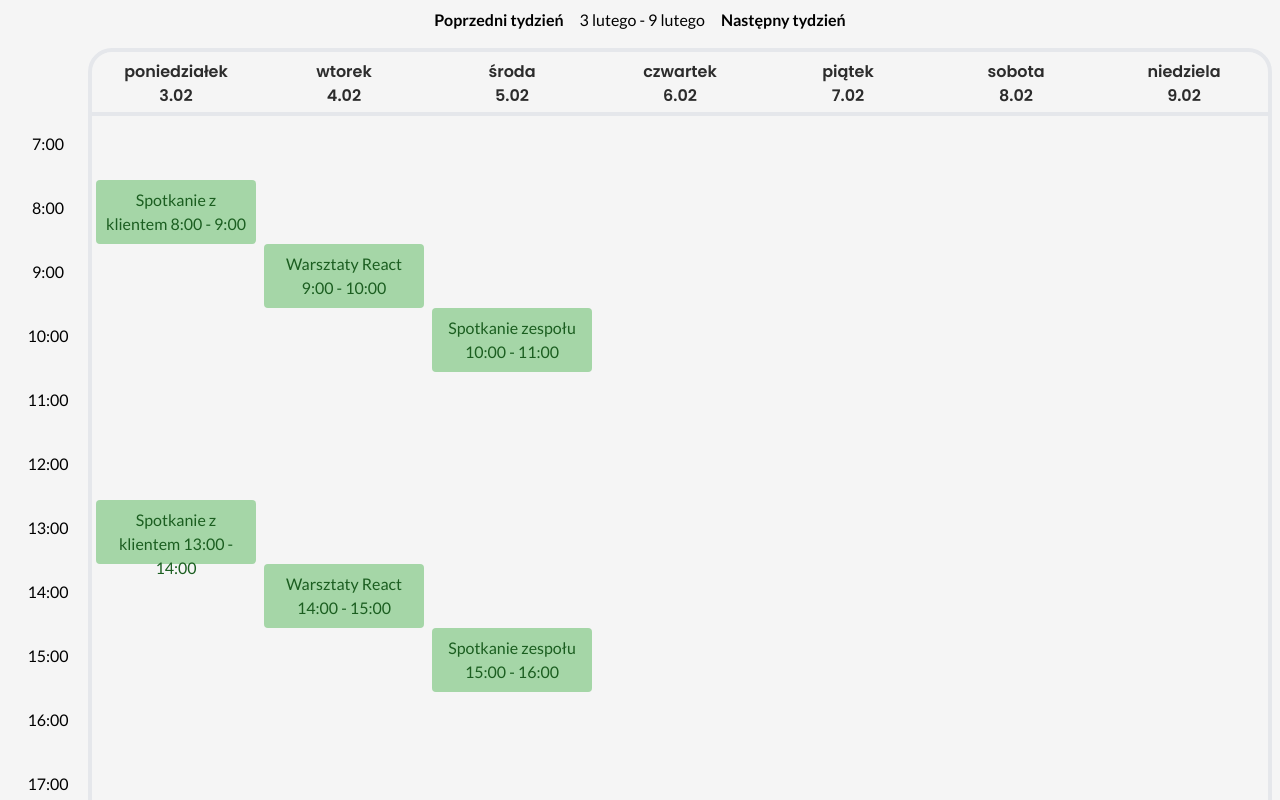
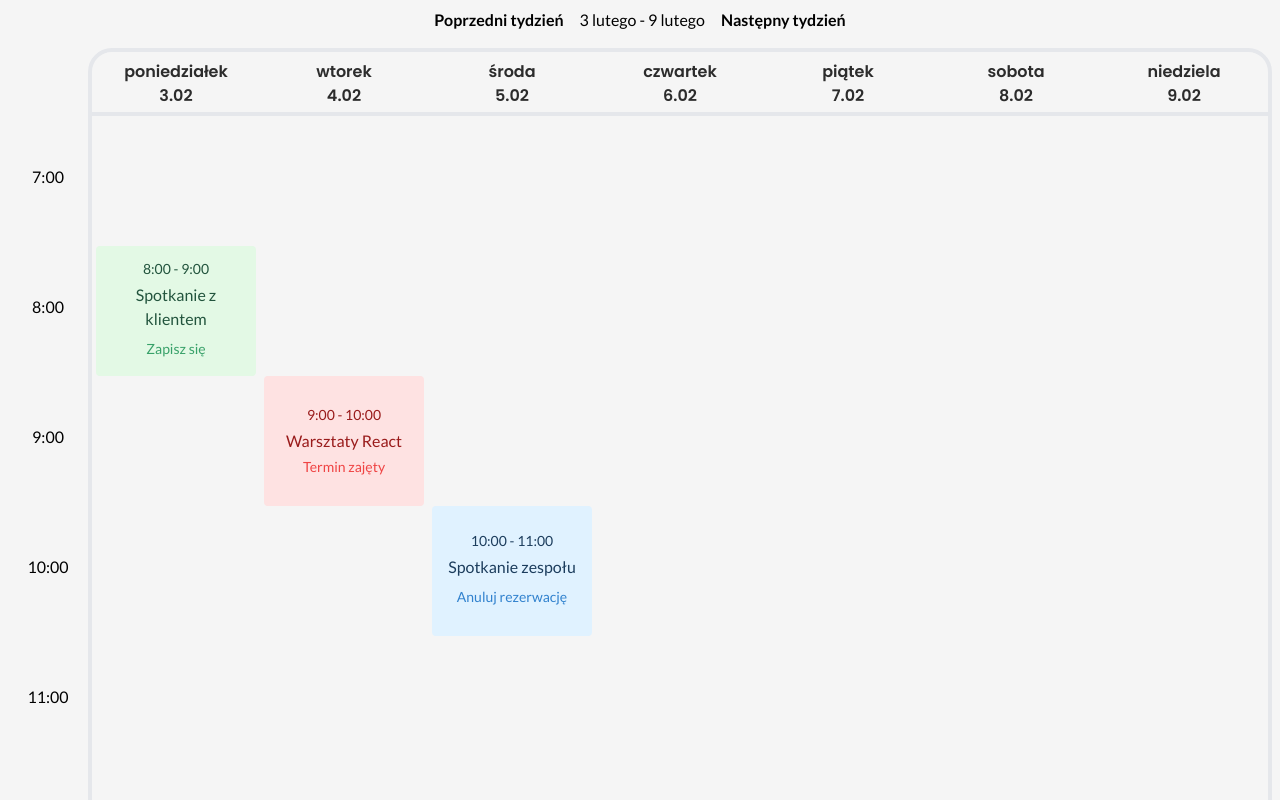
Before and after one commit to Jnlietta/weekly-calendar, a React (Create React App) app: page / in a window 1280 px wide. Shown: the top 800 px of the page. Built offline with nearby package versions, Linux system fonts and the light colour scheme.

Commit message:
Change colors for events in EventCell and taiwindconfig files

```diff
--- a/src/components/EventCell/EventCell.tsx
+++ b/src/components/EventCell/EventCell.tsx
@@ -1,9 +1,58 @@
 import React from "react";
 
-const EventCell = () => {
+interface EventCellProps {
+    event: {
+        date: string;
+        hourStart: number;
+        hourEnd: number;
+        title: string;
+        status: 'busy' | 'free' | 'booked';
+    };
+    eventIndex: number;
+    columnHours: number[];
+}
+
+const EventCell: React.FC<EventCellProps> = ({event, eventIndex, columnHours}) => {
+    const hourHeight = 130;
+    const isFree = event.status === 'free';
+    const isBooked = event.status === 'booked';
+    const isBusy = event.status === 'busy';
+
     return (
-        <div className="event-cell bg-primary text-white rounded-lg p-1">
-        <p className="text-sm">Spotkanie z klientem</p>
+        <div
+            key={eventIndex}
+            className={`event-cell flex flex-col justify-center items-center rounded text-center p-2 absolute
+                ${isFree ? 'bg-free-100 text-free-800' : ''}
+                ${isBooked ? 'bg-booked-100 text-booked-800' : ''}
+                ${isBusy ? 'bg-red-100 text-red-800' : ''}
+            `}
+            style={{
+                top: `${(event.hourStart - columnHours[0]) * hourHeight}px`, // Sets the top position based on the hour
+                height: `${hourHeight}px`,
+                width: "100%",
+            }}
+        >
+            <div className="event-time text-sm mb-1">
+                {event.hourStart}:00 - {event.hourEnd}:00
+            </div>
+
+            <div className="event-title text-base mb-1">
+                {event.title}
+            </div>
+
+            {isFree ? (
+                <button className="event-button text-free-500 text-sm py-1 px-3 rounded">
+                    Zapisz się
+                </button>
+            ) : isBooked ? (
+                <button className="event-status text-booked-500 text-sm py-1 px-3 rounded">
+                    Anuluj rezerwację
+                </button>
+            ) : isBusy ? (
+                <div className="event-status text-red-500 text-sm">
+                    Termin zajęty
+                </div>
+            ) : null}
         </div>
     );
     };
--- a/src/components/EventsList/EventsList.tsx
+++ b/src/components/EventsList/EventsList.tsx
@@ -1,4 +1,5 @@
 import React from "react";
+import EventCell from "../EventCell/EventCell";
 
 interface EventsListProps {
   events: {
@@ -14,27 +15,21 @@ interface EventsListProps {
 
 const EventsList: React.FC<EventsListProps> = ({ events, date, columnHours }) => {
 
-    const hourHeight = 64;
 
   return (
     <div className="events-list px-1">
-        <ul className="relative">
+        <div className="relative">
             {events
             .filter(event => event.date === date.toISOString().split('T')[0])
             .map((event, eventIndex) => (
-                <li
-                  key={eventIndex}
-                  className="event-cell h-16 rounded text-center p-2 bg-primary-100 text-primary-900 absolute"
-                  style={{
-                      top: `${(event.hourStart - columnHours[0]) * hourHeight}px`, // set the top position based on the hour
-                      height: `${hourHeight}px`,
-                      width: "100%",
-                  }}
-                >
-                    {event.title} {event.hourStart}:00 - {event.hourEnd}:00
-                </li>
+                <EventCell
+                    key={eventIndex}
+                    event={event}
+                    eventIndex={eventIndex}
+                    columnHours={columnHours}
+                />
             ))}
-        </ul>
+        </div>
     </div>
   );
 };
--- a/src/components/TimeColumn/TimeColumn.tsx
+++ b/src/components/TimeColumn/TimeColumn.tsx
@@ -5,10 +5,12 @@ interface TimeColumnProps {
 }
 
 const TimeColumn: React.FC<TimeColumnProps> = ({ hours }) => {
+    const hourHeight = 130;
+
     return (
         <div className="time-column flex flex-col w-20 mt-[64px]">
         {hours.map((hour) => (
-            <div key={hour} className="flex items-center justify-center h-16">
+            <div key={hour} className="flex items-center justify-center" style={{ height: `${hourHeight}px` }}>
             {hour}:00
             </div>
         ))}
--- a/tailwind.config.js
+++ b/tailwind.config.js
@@ -6,23 +6,20 @@ module.exports = {
   theme: {
     extend: {
       colors: {
-        primary: {
-          100: '#A5D6A7',  // Jaśniejszy zielony
-          200: '#81C784',  // Jaśniejszy zielony
-          800: '#388E3C',  // Ciemniejszy zielony
-          900: '#1B5E20',  // Bardzo ciemny zielony
+        free: {
+          100: '#E3F9E5',  // Lighter green
+          500: '#38A169',  // Darker green
+          800: '#22543D',  // Very dark green
         },
-        secondary: {
-          100: '#81D4FA',  // Jaśniejszy błękit
-          200: '#4FC3F7',  // Jaśniejszy błękit
-          800: '#0288D1',  // Ciemniejszy błękit
-          900: '#01579B',  // Bardzo ciemny błękit
+        booked: {
+          100: '#E0F2FF',  // Lighter blue
+          500: '#3182CE',  // Darker blue
+          800: '#1C3D5D',  // Very dark blue
         },
-        accent: {
-          100: '#FFCCBC',  // Jaśniejszy pomarańczowy
-          200: '#FFAB91',  // Jaśniejszy pomarańczowy
-          800: '#D32F2F',  // Ciemniejszy pomarańczowy
-          900: '#C62828',  // Bardzo ciemny pomarańczowy
+        busy: {
+          100: '#FDE8E8',  // Lighter red
+          500: '#F87272',  // Darker red
+          800: '#9B2C2C',  // Very dark red
         },
         background: '#F5F5F5',  // Szary (tło)
         dark: '#2C2C2C',  // Ciemnoszary (tekst)
```
